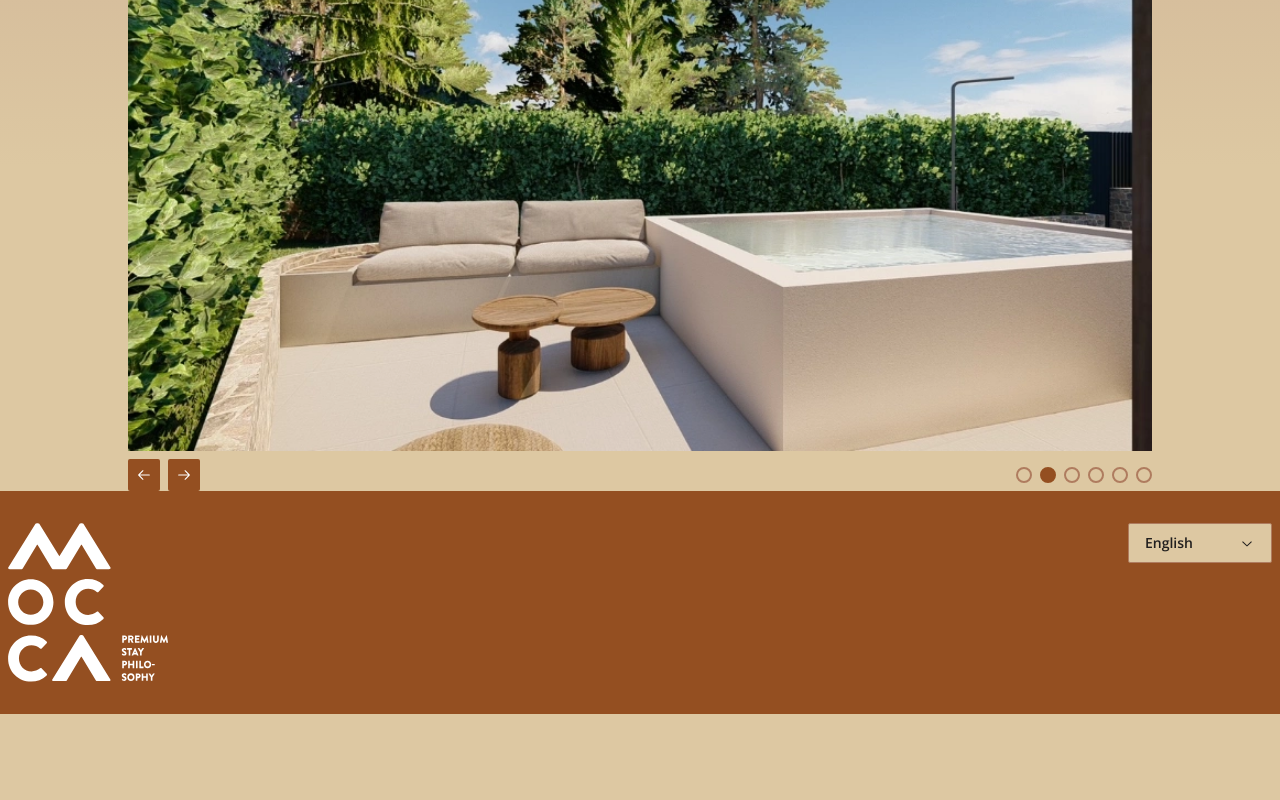
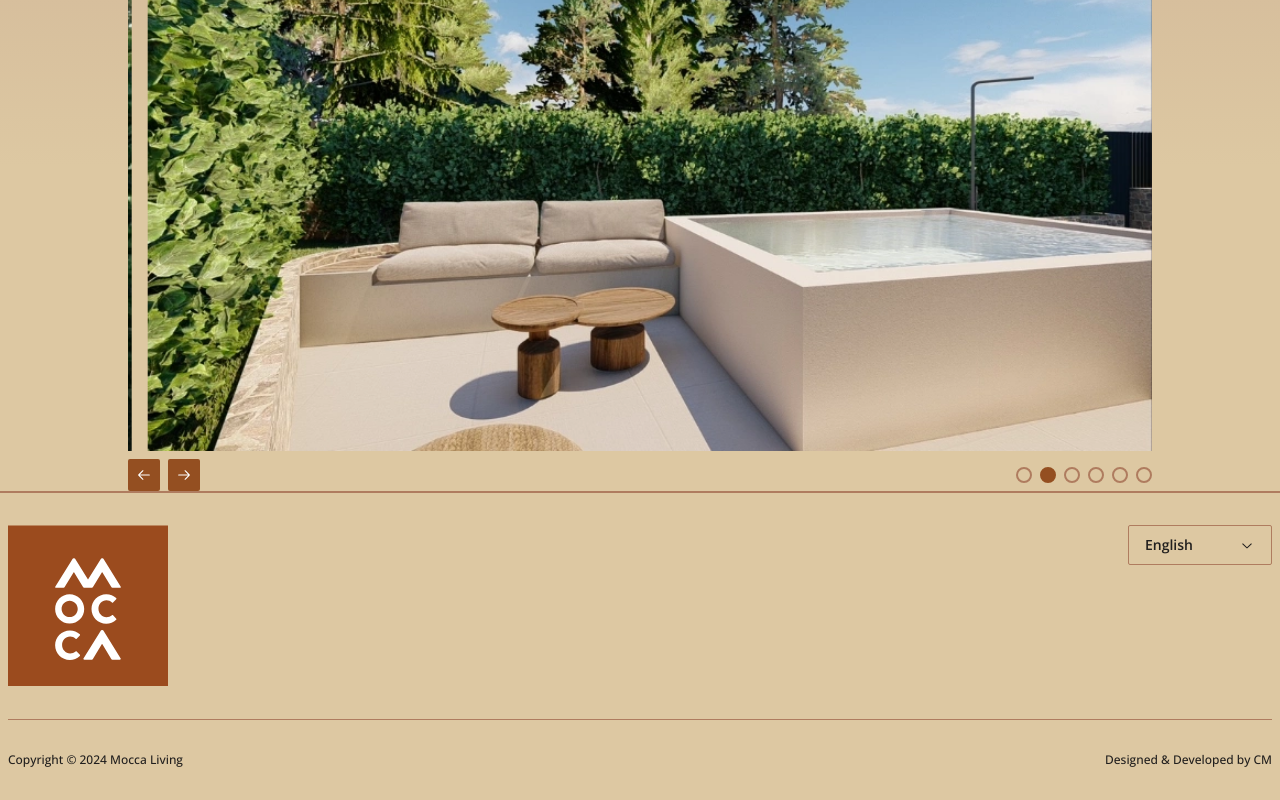
Before and after one commit to chrismitsdev/mocca-living, a Next.js app: page /en in a window 1280 px wide. Shown: the part 313-1113 px from the top of the page. Before the commit the page ends 1027 px from the top, so only its background shows below. Built offline with nearby package versions, Linux system fonts and the light colour scheme.

Commit message:
added separator component

```diff
--- a/package.json
+++ b/package.json
@@ -13,6 +13,7 @@
     "@hookform/devtools": "^4.3.1",
     "@radix-ui/react-icons": "^1.3.0",
     "@radix-ui/react-select": "^2.1.1",
+    "@radix-ui/react-separator": "^1.1.0",
     "@radix-ui/react-slot": "^1.1.0",
     "@types/node": "^20",
     "@types/react": "^18",
--- a/src/components/shared/footer.tsx
+++ b/src/components/shared/footer.tsx
@@ -2,20 +2,22 @@
 import {useTranslations, useLocale} from 'next-intl'
 import {Container} from '@/components/shared/container'
 import {LocaleSelect, LocaleSelectItem} from '@/components/shared/locale-switcher-select'
+import {Typography} from '@/components/ui/typography'
+import {Separator} from '@/components/ui/separator'
 import {locales} from '#/lib/next-intl-config'
-import logoFullWhite from '#/public/logos/mocca-logo-full-white.svg'
+import logoBox from '#/public/logos/mocca-logo-box.svg'
 
 function Footer() {
   const t = useTranslations('Components.LocaleSelect')
   const locale = useLocale()
 
   return (
-    <footer className='py-8 bg-primary text-primary-foreground'>
-      <Container>
+    <footer className='py-8 border-t-2'>
+      <Container className='space-y-8'>
         <div className='flex items-start justify-between'>
           <Image
             priority
-            src={logoFullWhite}
+            src={logoBox}
             width={160}
             alt='Mocca Living footer logo'
           />
@@ -32,6 +34,15 @@
             ))}
           </LocaleSelect>
         </div>
+        <Separator />
+        <div className='flex justify-between'>
+          <Typography variant='mini'>
+            {`Copyright © ${new Date().getFullYear()} Mocca Living`}
+          </Typography>
+          <Typography variant='mini'>
+            {'Designed & Developed by CM'}
+          </Typography>
+        </div>
       </Container>
     </footer>
   )
--- /dev/null
+++ b/src/components/ui/separator.tsx
@@ -0,0 +1,28 @@
+'use client'
+
+import * as React from 'react'
+import {Root} from '@radix-ui/react-separator'
+import {cn} from '#/lib/utils'
+
+const Separator = React.forwardRef<
+  React.ElementRef<typeof Root>,
+  React.ComponentPropsWithoutRef<typeof Root>
+>(({className, orientation = 'horizontal', decorative = true, ...props}, ref) => (
+  <Root
+    className={cn(
+      'shrink-0 bg-border',
+      orientation === 'horizontal'
+        ? 'h-[1px] w-full'
+        : 'h-full w-[1px]',
+      className
+    )}
+    decorative={decorative}
+    orientation={orientation}
+    ref={ref}
+    {...props}
+  />
+))
+
+Separator.displayName = 'Separator'
+
+export {Separator}
```
Also changed, not shown: 1 other file (tests, documents, lock files or other folders).
